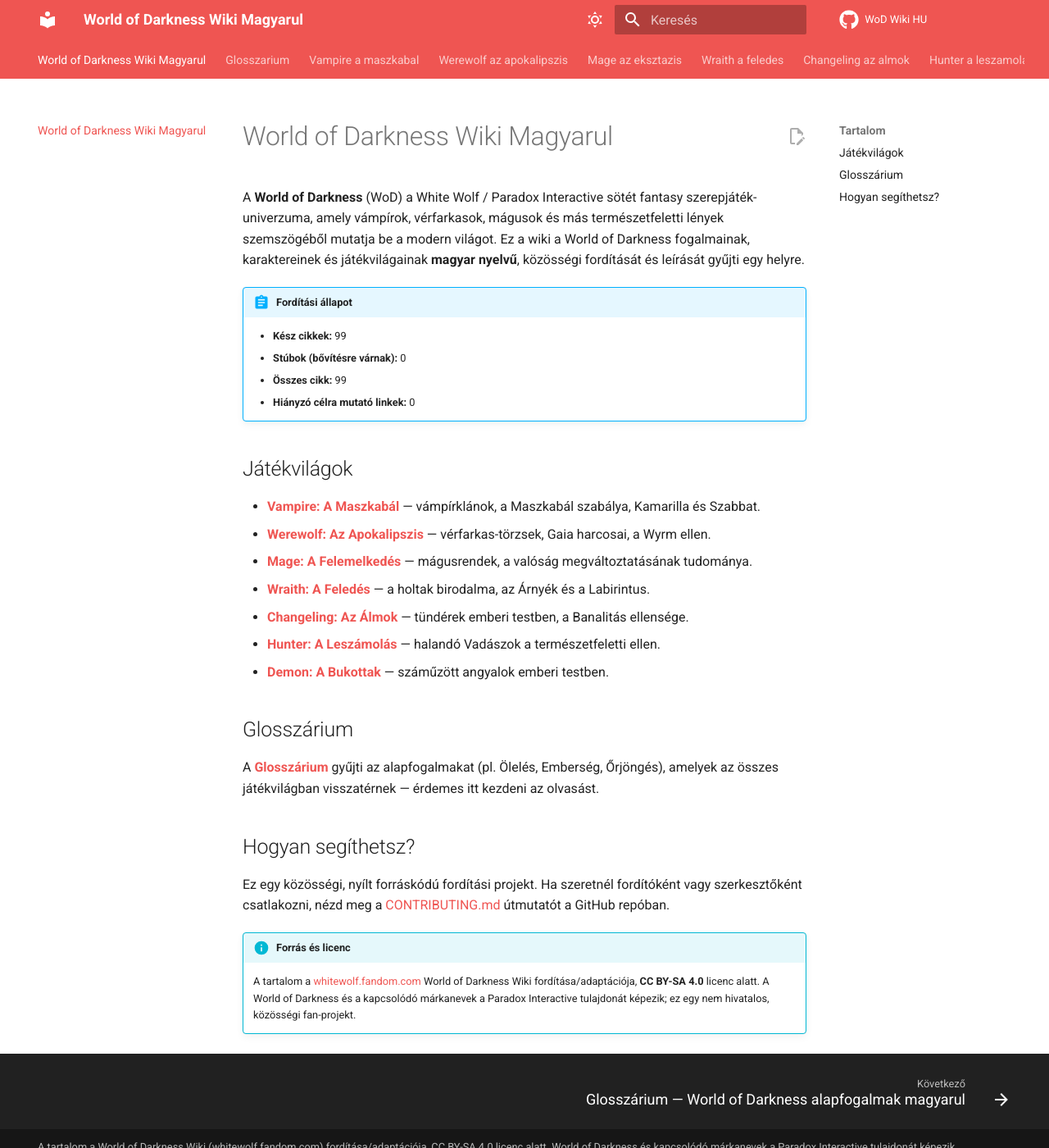
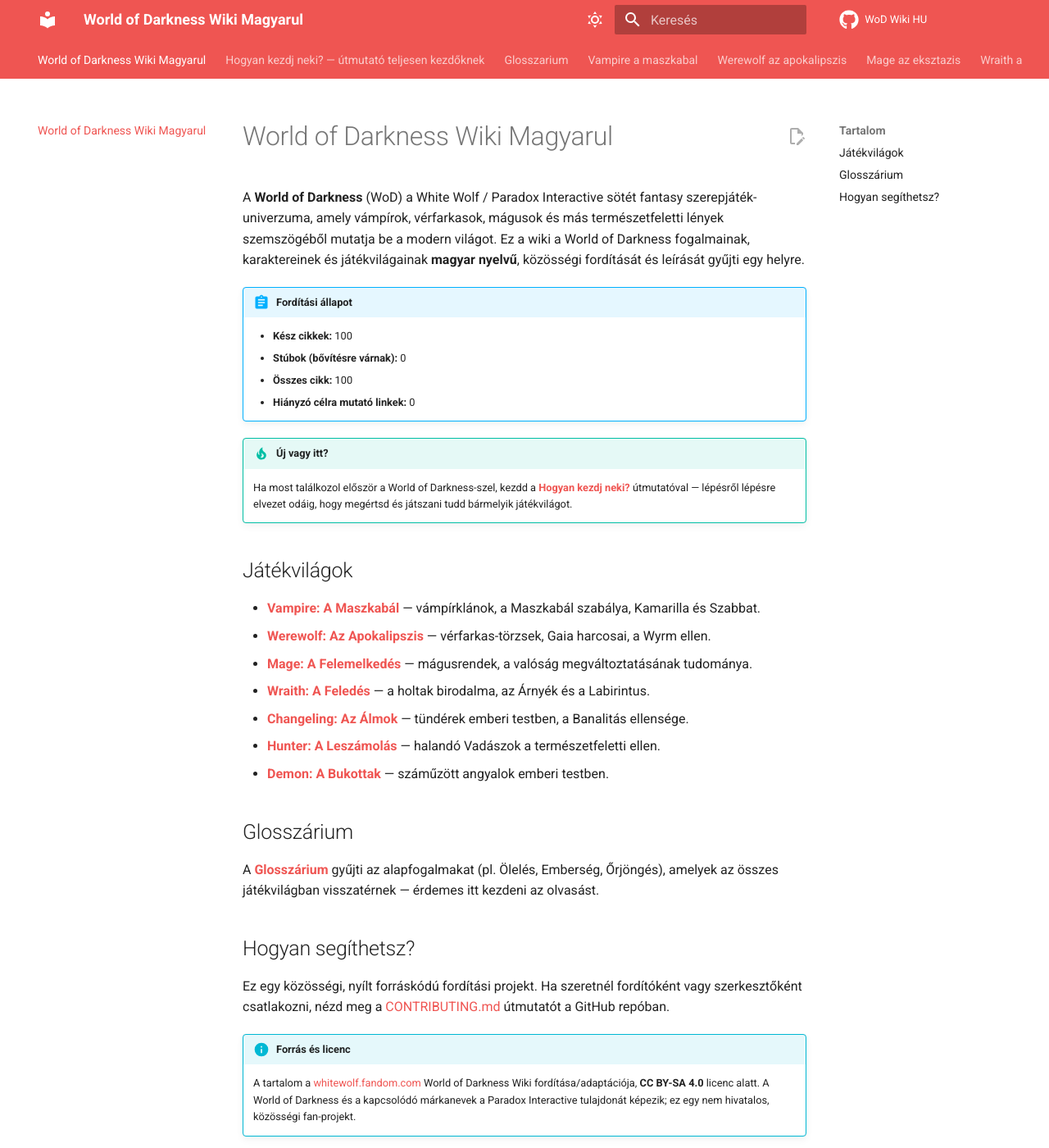
Before and after one commit to davidszentgyorgyi/wod-hu, an MkDocs documentation site: the page built from docs/index.md, in a window 1280 px wide and 1400 px high. Shown: the whole window at 82% size. Built offline with MkDocs 1.6.1 and Material for MkDocs 9.7.7, drawn with Linux system fonts in a browser that asks for light colours; comment, search, counter and statistics services are not loaded; some of the changed text lies outside the part shown.

Commit message:
Add "Hogyan kezdj neki?" onboarding guide - the missing new-player path
User pointed out a real structural gap: the wiki reads as an encyclopedia
(isolated glossary/lore articles) but has no guided path from a first visit
to actually understanding and playing the game. The individual engine
articles (dobasrendszer, attributumok, kepessegek, akaratero, eletero-es-
sebzes, harc-alapjai, tapasztalat) already existed but were never tied
together into a sequence a newcomer could follow.

docs/hogyan-kezdj.md walks through: what you need to play (group, GM, d10
dice, character sheet), picking a setting, learning the glossary, the dice
system, step-by-step character creation (linking the existing engine
articles in the right order), what a session looks like, and where to go
deeper. Linked prominently from the very top of the homepage (right after
the stats block) and placed second in docs/.pages nav order, right after
the homepage.

Introduced 3 new terms not previously logged: Storyteller -> Mesélő,
character sheet -> karakterlap (both near-universal Hungarian TTRPG
terminology), Chronicle -> Krónika. Network/cert issues prevented live-
verifying Mesélő against a Hungarian source during this session, so it's
marked as high-confidence-but-not-directly-cited rather than claiming false
certainty - documented honestly in both TERMINOLOGY.md and an in-article
warning admonition.

Co-Authored-By: Claude Sonnet 5 <noreply@anthropic.com>

```diff
--- a/docs/index.md
+++ b/docs/index.md
@@ -15,12 +15,17 @@ közösségi fordítását és leírását gyűjti egy helyre.
 <!-- STATS:START -->
 
 !!! abstract "Fordítási állapot"
-    - **Kész cikkek:** 99
+    - **Kész cikkek:** 100
     - **Stúbok (bővítésre várnak):** 0
-    - **Összes cikk:** 99
+    - **Összes cikk:** 100
     - **Hiányzó célra mutató linkek:** 0
 
 <!-- STATS:END -->
+
+!!! tip "Új vagy itt?"
+    Ha most találkozol először a World of Darkness-szel, kezdd a
+    **[Hogyan kezdj neki?](hogyan-kezdj.md)** útmutatóval — lépésről lépésre elvezet odáig, hogy
+    megértsd és játszani tudd bármelyik játékvilágot.
 
 ## Játékvilágok
 
```
Also changed, not shown: TERMINOLOGY.md (+3 -0 lines), docs/hogyan-kezdj.md (added, +92 -0 lines), docs/.pages.
